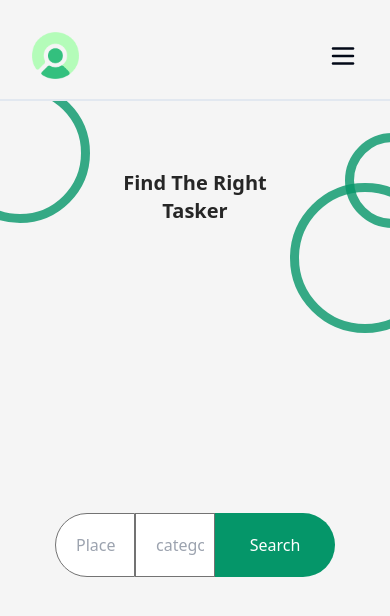
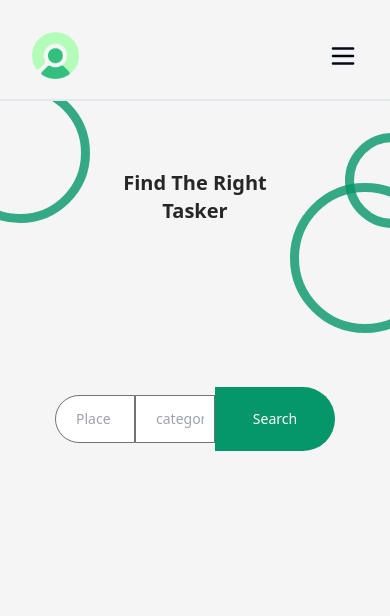
Before and after one commit to OthmanSALAHI/frontend-dothatask, a React (Vite) app: page / in a window 390 px wide. Shown: the top 616 px of the page. Built offline with nearby package versions, Linux system fonts and the light colour scheme.

Commit message:
Update homepage styling and input font size

```diff
--- a/src/components/pages/Homepage.jsx
+++ b/src/components/pages/Homepage.jsx
@@ -3,7 +3,7 @@ import React from 'react'
 function Homepage() {
     return (
         <div className='md:w-full relative bg-neutral-100 z-[-1]'>
-            <div className='block w-full h-[45vh]'>
+            <div className='block w-full md:h-[45vh] h-[30vh]'>
                 <div className="md:size-[314px] size-[140px] circle-design buttom-10 md:mt-[-70px] mt-[-50px] md:ml-[-111px] ml-[-50px] z-[-1]" />
                 <div className="md:size-[238px] size-[95px]  circle-design md:right-[-140px] right-[-50px]" />
                 <div className="md:size-[320px] size-[150px] circle-design md:top-[122px] top-[50px] md:right-[-140px] right-[-50px]" />
@@ -13,7 +13,7 @@ function Homepage() {
                 <div className="flex justify-center items-center">
                     <input type='text' placeholder='Place' className=" place-input rounded-tl-[40px] rounded-bl-[40px]" />
                     <input type='text' placeholder='categorie' className="place-input" />
-                    <button className=" md:text-2xl sm:text-lg text-md font-light bg-emerald-600 h-16 text-white rounded-tr-[40px] md:w-[195px] w-[120px] rounded-br-[40px]"> Search </button>
+                    <button className=" md:text-2xl sm:text-lg text-sm font-light bg-emerald-600 h-16 text-white rounded-tr-[40px] md:w-[195px] w-[120px] rounded-br-[40px]"> Search </button>
                 </div>
             </div>
         </div>
--- a/src/index.css
+++ b/src/index.css
@@ -104,5 +104,5 @@
 }
 
 .place-input {
-  @apply text-neutral-500 md:text-2xl sm:text-lg text-md font-light md:w-[220px] sm:w-[150px] w-[80px] h-16 pl-5 pr-2.5 py-2.5 bg-white border border-neutral-500 justify-start items-center gap-2.5 inline-flex
+  @apply text-neutral-500 md:text-2xl sm:text-lg text-sm font-light md:w-[220px] sm:w-[150px] w-[80px] md:h-16 h-12 pl-5 pr-2.5 py-2.5 bg-white border border-neutral-500 justify-start items-center gap-2.5 inline-flex
 }
```
